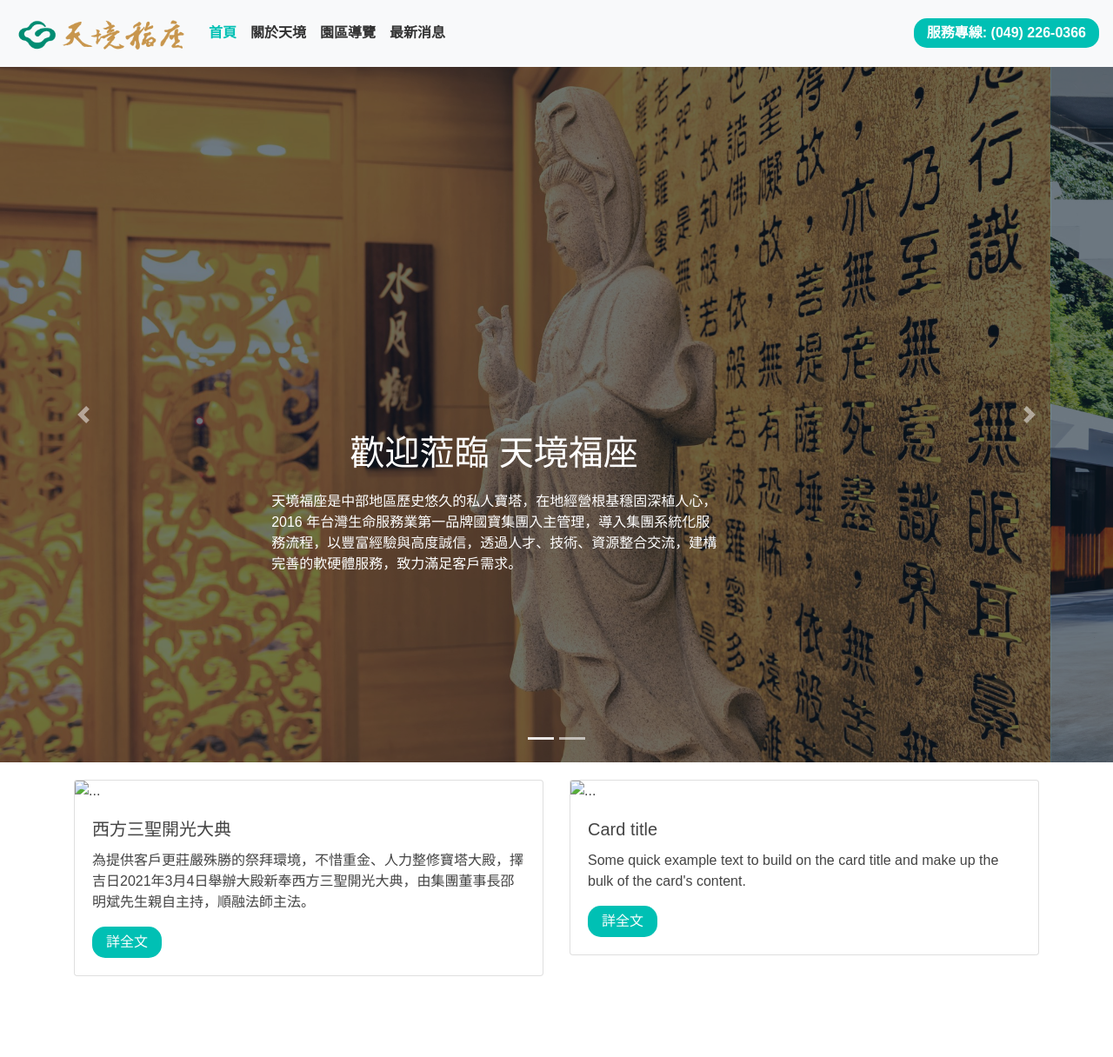
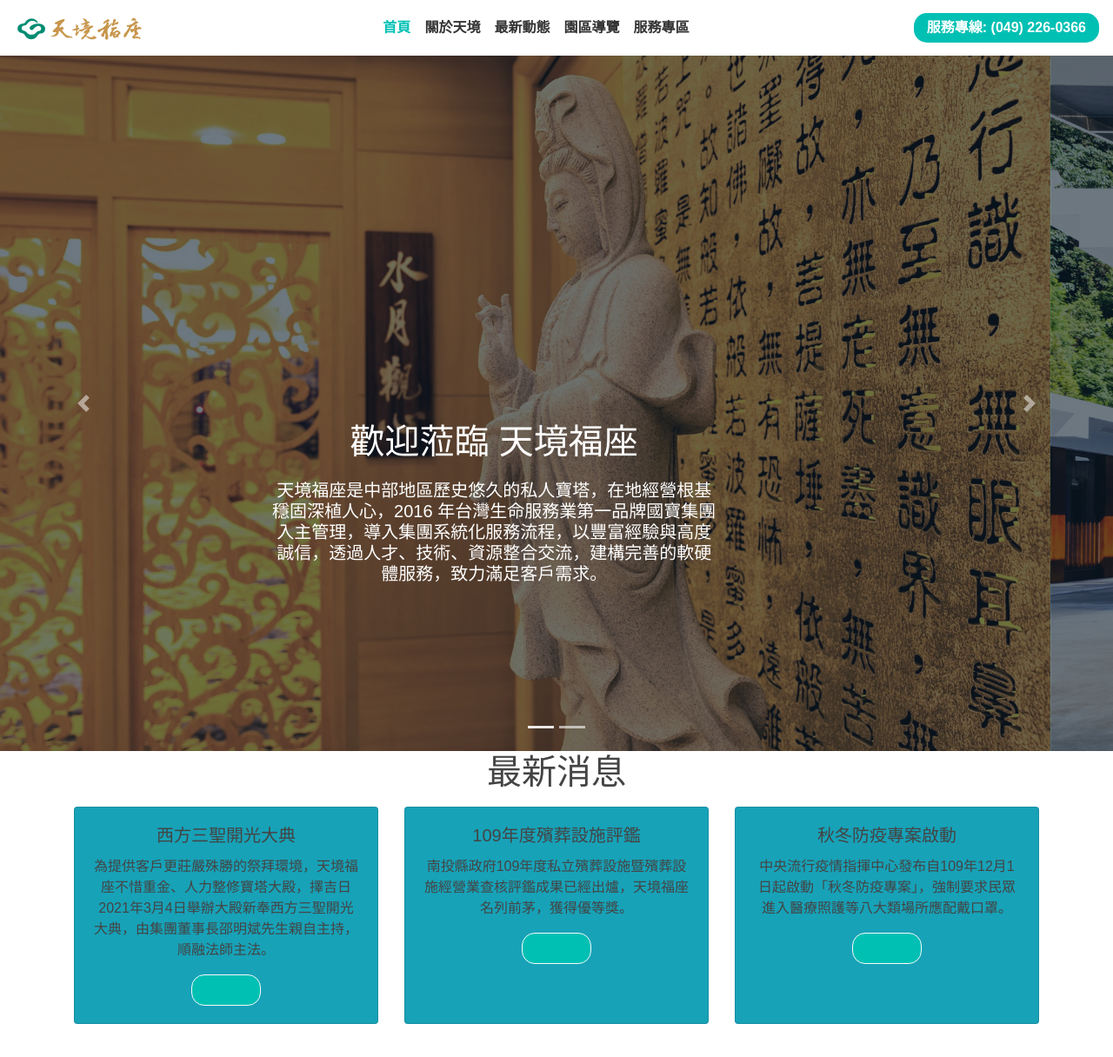
Before and after one commit to hotbrandon/html5_css_bs4, a plain HTML site: page test.html in a window 1280 px wide. Shown: the whole page at 87% size. Before the commit the page ends 1123 px from the top, so only its background shows below. Drawn offline with nearby package versions, Linux system fonts and the light colour scheme.

Commit message:
add news

```diff
--- a/test.html
+++ b/test.html
@@ -9,13 +9,14 @@
     <link rel="stylesheet" href="css/site.css">
 </head>
 <body>
-  <nav class="navbar navbar-expand-lg navbar-light bg-light">
-    <a class="navbar-brand" href="#"><img src="images/logo.png" width="200"></a>
+  <div class="nav-wrapper">
+  <nav class="navbar navbar-expand-lg navbar-light">
+    <a class="navbar-brand" href="#"><img src="images/logo.png" height="38"></a>
     <button class="navbar-toggler" type="button" data-toggle="collapse" data-target="#navbarText" aria-controls="navbarText" aria-expanded="false" aria-label="Toggle navigation">
       <span class="navbar-toggler-icon"></span>
     </button>
     <div class="collapse navbar-collapse" id="navbarText">
-      <ul class="navbar-nav mr-auto">
+      <ul class="navbar-nav m-auto">
         <li class="nav-item active">
           <a class="nav-link" href="#">首頁</a>
         </li>
@@ -23,10 +24,13 @@
           <a class="nav-link" href="#">關於天境</a>
         </li>
         <li class="nav-item">
+          <a class="nav-link" href="#news">最新動態</a>
+        </li>
+        <li class="nav-item">
           <a class="nav-link" href="#">園區導覽</a>
         </li>
         <li class="nav-item">
-          <a class="nav-link" href="#">最新消息</a>
+          <a class="nav-link" href="#">服務專區</a>
         </li>
       </ul>
       <span class="navbar-text">
@@ -34,6 +38,7 @@
       </span>
     </div>
   </nav>
+  </div>
   <section id="hero">
       <div id="carousel" class="carousel slide" data-ride="carousel">
           <ol class="carousel-indicators">
@@ -45,14 +50,14 @@
               <img src="images/slides/guanyin.jpg" class="d-block w-100" alt="...">
               <div class="carousel-caption">
                 <h1>歡迎蒞臨 天境福座</h1>
-                <p>天境福座是中部地區歷史悠久的私人寶塔，在地經營根基穩固深植人心，2016 年台灣生命服務業第一品牌國寶集團入主管理，導入集團系統化服務流程，以豐富經驗與高度誠信，透過人才、技術、資源整合交流，建構完善的軟硬體服務，致力滿足客戶需求。</p>
+                <h5>天境福座是中部地區歷史悠久的私人寶塔，在地經營根基穩固深植人心，2016 年台灣生命服務業第一品牌國寶集團入主管理，導入集團系統化服務流程，以豐富經驗與高度誠信，透過人才、技術、資源整合交流，建構完善的軟硬體服務，致力滿足客戶需求。</h5>
               </div>
             </div>
             <div class="carousel-item">
               <img src="images/slides/4kings.jpg" class="d-block w-100" alt="...">
               <div class="carousel-caption">
                 <h1>風調雨順 四大天王</h1>
-                <p>祭拜大殿正門口的「四大天王」，掌風調雨順之權。其手中分別持有代表性「法器」，增長天王魔禮青，手拿「青龍寶劍」，職風；廣目天王魔禮紅，手拿「碧玉琵瑟」，職調；多文（多聞）天王魔禮海，手拿「混元珍珠傘」，職雨；持國天王魔禮壽，掌「紫金龍花狐貂」，職順。</p>
+                <h5>祭拜大殿正門口的「四大天王」，掌風調雨順之權。其手中分別持有代表性「法器」，增長天王魔禮青，手拿「青龍寶劍」，職風；廣目天王魔禮紅，手拿「碧玉琵瑟」，職調；多文（多聞）天王魔禮海，手拿「混元珍珠傘」，職雨；持國天王魔禮壽，掌「紫金龍花狐貂」，職順。</h5>
               </div>
             </div>
           </div>
@@ -66,32 +71,33 @@
           </a>
         </div>
   </section>
-  <section class="news">
-    <div class="container">
-      <div class="row">
-        <div class="col-md-6">
-          <div class="card">
-            <img src="..." class="card-img-top" alt="...">
-            <div class="card-body">
-              <h5 class="card-title">西方三聖開光大典</h5>
-              <p class="card-text">為提供客戶更莊嚴殊勝的祭拜環境，不惜重金、人力整修寶塔大殿，擇吉日2021年3月4日舉辦大殿新奉西方三聖開光大典，由集團董事長邵明斌先生親自主持，順融法師主法。</p>
-              <a href="#" class="btn">詳全文</a>
-            </div>
-          </div>
+  <div id="news" class="container text-center news">
+    <h1 class="mb-3">最新消息</h1>
+    <div class="card-deck">
+      <div class="card bg-info">
+        <div class="card-body text-center">
+          <h5 class="card-title">西方三聖開光大典</h5>
+          <p class="card-text">為提供客戶更莊嚴殊勝的祭拜環境，天境福座不惜重金、人力整修寶塔大殿，擇吉日2021年3月4日舉辦大殿新奉西方三聖開光大典，由集團董事長邵明斌先生親自主持，順融法師主法。</p>
+          <button class="btn btn-light"><a href="#">詳全文</a></button>
         </div>
-        <div class="col-md-6">
-          <div class="card">
-            <img src="..." class="card-img-top" alt="...">
-            <div class="card-body">
-              <h5 class="card-title">Card title</h5>
-              <p class="card-text">Some quick example text to build on the card title and make up the bulk of the card's content.</p>
-              <a href="#" class="btn">詳全文</a>
-            </div>
-          </div>
+      </div>
+      <div class="card bg-info">
+        <div class="card-body text-center">
+          <h5 class="card-title">109年度殯葬設施評鑑</h5>
+          <p class="card-text">南投縣政府109年度私立殯葬設施暨殯葬設施經營業查核評鑑成果已經出爐，天境福座名列前茅，獲得優等獎。</p>
+          <button class="btn btn-light"><a href="#">詳全文</a></button>
+        </div>
+      </div>
+      <div class="card bg-info">
+        <div class="card-body text-center">
+          <h5 class="card-title">秋冬防疫專案啟動</h5>
+          <p class="card-text">中央流行疫情指揮中心發布自109年12月1日起啟動「秋冬防疫專案」，強制要求民眾進入醫療照護等八大類場所應配戴口罩。</p>
+          <button class="btn btn-light"><a href="#">詳全文</a></button>
         </div>
       </div>
     </div>
-  </section>
+  </div>
+  <div style="min-height:200px"></div>
   <script src="https://code.jquery.com/jquery-3.5.1.slim.min.js" integrity="sha384-DfXdz2htPH0lsSSs5nCTpuj/zy4C+OGpamoFVy38MVBnE+IbbVYUew+OrCXaRkfj" crossorigin="anonymous"></script>
   <script src="https://cdn.jsdelivr.net/npm/popper.js@1.16.1/dist/umd/popper.min.js" integrity="sha384-9/reFTGAW83EW2RDu2S0VKaIzap3H66lZH81PoYlFhbGU+6BZp6G7niu735Sk7lN" crossorigin="anonymous"></script>
   <script src="https://cdn.jsdelivr.net/npm/bootstrap@4.6.0/dist/js/bootstrap.min.js" integrity="sha384-+YQ4JLhjyBLPDQt//I+STsc9iw4uQqACwlvpslubQzn4u2UU2UFM80nGisd026JF" crossorigin="anonymous"></script>
```
